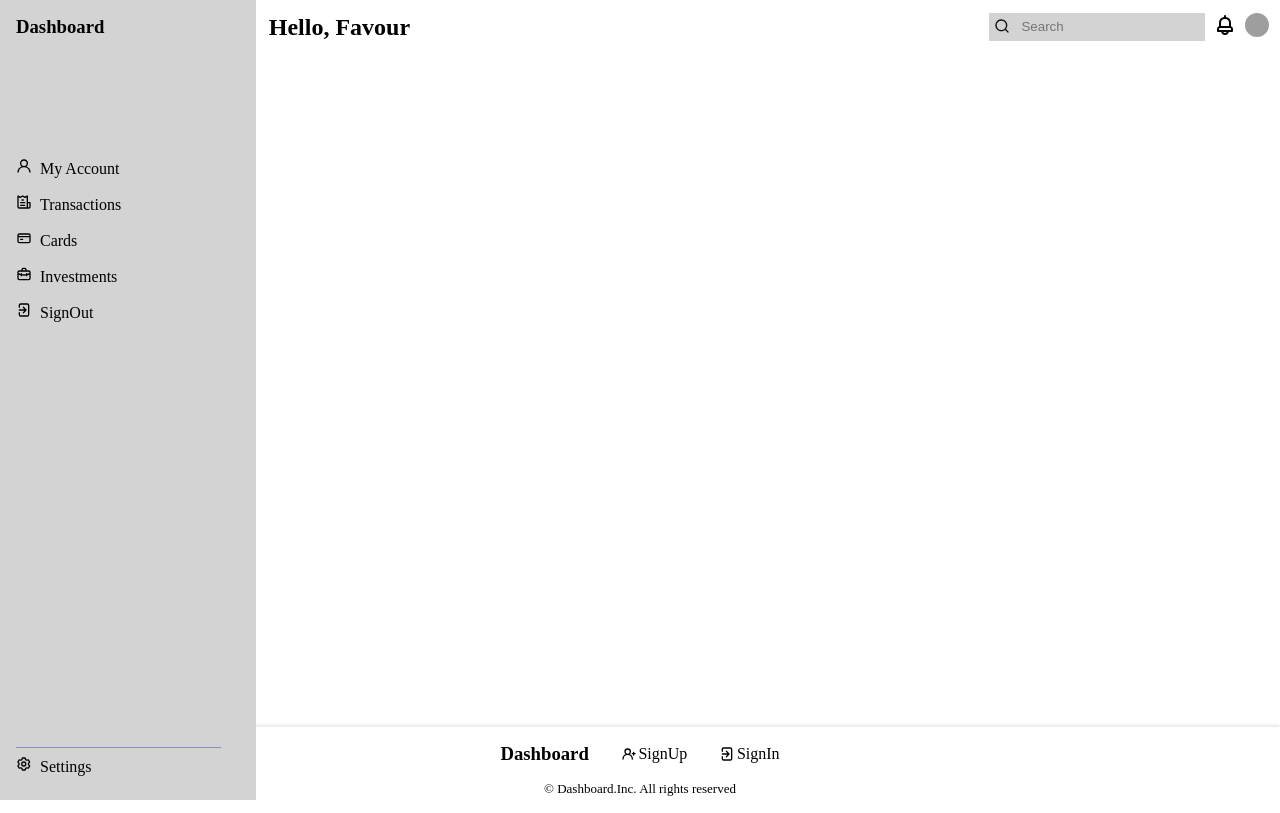
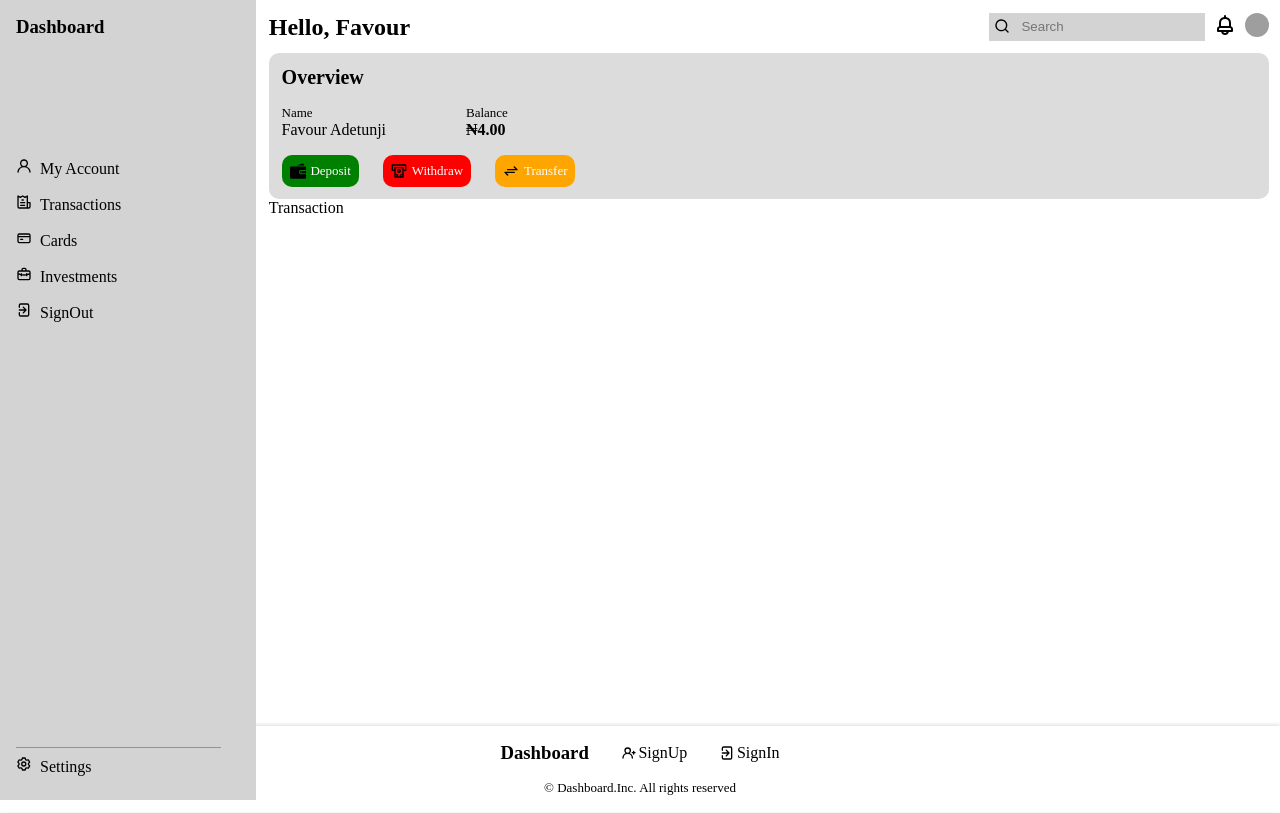
Before and after one commit to Tunjii10/Pay-Dashboard, a Vue app: page /dashboard in a window 1280 px wide. Built offline with nearby package versions, Linux system fonts and the light colour scheme; grey boxes are pictures that could not be loaded.

Commit message:
overview component

```diff
--- a/src/components/AccountDetailComponent.vue
+++ b/src/components/AccountDetailComponent.vue
@@ -18,7 +18,7 @@ export default {
             viewBox="0 0 24 24"
           >
             <path
-              fill="#121212"
+              fill=""
               d="M21.71,20.29,18,16.61A9,9,0,1,0,16.61,18l3.68,3.68a1,1,0,0,0,1.42,0A1,1,0,0,0,21.71,20.29ZM11,18a7,7,0,1,1,7-7A7,7,0,0,1,11,18Z"
             />
           </svg>
@@ -37,7 +37,7 @@ export default {
           viewBox="0 0 24 24"
         >
           <path
-            fill="#121212"
+            fill=""
             d="M21.71,20.29,18,16.61A9,9,0,1,0,16.61,18l3.68,3.68a1,1,0,0,0,1.42,0A1,1,0,0,0,21.71,20.29ZM11,18a7,7,0,1,1,7-7A7,7,0,0,1,11,18Z"
           />
         </svg>
@@ -120,6 +120,11 @@ export default {
   width: 1.5rem;
   height: 1.5rem;
 }
+
+.account-icon:hover {
+  color: var(--background-header-bg);
+  fill: var(--background-header-bg);
+}
 .account-menu {
   display: flex;
   flex-direction: row;
--- /dev/null
+++ b/src/components/OverviewComponent.vue
@@ -0,0 +1,163 @@
+<script>
+// import { RouterLink } from "vue-router";
+export default {
+  name: "OverviewComponent",
+  components: {
+    // RouterLink,
+  },
+};
+</script>
+
+<template>
+  <div class="overview-container">
+    <div>
+      <h3 class="overview-title">Overview</h3>
+    </div>
+    <div class="overview-details">
+      <div>
+        <p class="label">Name</p>
+        <p>Favour Adetunji</p>
+      </div>
+      <div>
+        <p class="label">Balance</p>
+        <p class="overview-amount"><span>&#8358;</span>4.00</p>
+      </div>
+    </div>
+    <div class="overview-buttons">
+      <div class="button deposit">
+        <svg
+          class="button-icon"
+          version="1.1"
+          id="Layer_1"
+          xmlns="http://www.w3.org/2000/svg"
+          xmlns:xlink="http://www.w3.org/1999/xlink"
+          x="0px"
+          y="0px"
+          viewBox="0 0 512 512"
+          style="enable-background: new 0 0 512 512"
+          xml:space="preserve"
+        >
+          <g>
+            <g>
+              <path
+                d="M335.367,257.951c-7.187,0-13.033,5.847-13.033,13.034v43.562c0,7.187,5.847,13.033,13.033,13.033H512v-69.628H335.367z
+			 M357.347,312.858c-11.097,0-20.094-8.996-20.094-20.094c0-11.097,8.996-20.094,20.094-20.094s20.094,8.996,20.094,20.094
+			C377.44,303.862,368.444,312.858,357.347,312.858z"
+              />
+            </g>
+          </g>
+          <g>
+            <g>
+              <path
+                d="M335.367,227.534H512V152.95c0-23.959-19.492-43.45-43.45-43.45h-6.084H133.703H43.45C19.492,109.5,0,128.991,0,152.95
+			v310.047c0,23.959,19.492,43.451,43.45,43.451h425.099c23.959,0,43.45-19.492,43.45-43.451v-105H335.367
+			c-23.959,0-43.45-19.491-43.45-43.45v-43.562C291.917,247.026,311.41,227.534,335.367,227.534z"
+              />
+            </g>
+          </g>
+          <g>
+            <g>
+              <polygon points="425.425,5.552 219.067,79.082 451.626,79.082 		" />
+            </g>
+          </g>
+        </svg>
+
+        <p>Deposit</p>
+      </div>
+      <div class="button withdraw">
+        <svg
+          class="button-icon"
+          xmlns="http://www.w3.org/2000/svg"
+          viewBox="0 0 24 24"
+        >
+          <path
+            fill=""
+            d="M22,2H2A1,1,0,0,0,1,3v8a1,1,0,0,0,1,1H5v9a1,1,0,0,0,1,1H18a1,1,0,0,0,1-1V12h3a1,1,0,0,0,1-1V3A1,1,0,0,0,22,2ZM7,20V18a2,2,0,0,1,2,2Zm10,0H15a2,2,0,0,1,2-2Zm0-4a4,4,0,0,0-4,4H11a4,4,0,0,0-4-4V8H17Zm4-6H19V7a1,1,0,0,0-1-1H6A1,1,0,0,0,5,7v3H3V4H21Zm-9,5a3,3,0,1,0-3-3A3,3,0,0,0,12,15Zm0-4a1,1,0,1,1-1,1A1,1,0,0,1,12,11Z"
+          />
+        </svg>
+        <p>Withdraw</p>
+      </div>
+      <div class="button transfer">
+        <svg
+          class="button-icon"
+          xmlns="http://www.w3.org/2000/svg"
+          viewBox="0 0 24 24"
+        >
+          <path
+            fill=""
+            d="M21.71,9.29l-4-4a1,1,0,0,0-1.42,1.42L18.59,9H7a1,1,0,0,0,0,2H21a1,1,0,0,0,.92-.62A1,1,0,0,0,21.71,9.29ZM17,13H3a1,1,0,0,0-.92.62,1,1,0,0,0,.21,1.09l4,4a1,1,0,0,0,1.42,0,1,1,0,0,0,0-1.42L5.41,15H17a1,1,0,0,0,0-2Z"
+          />
+        </svg>
+        <p>Transfer</p>
+      </div>
+    </div>
+  </div>
+</template>
+
+<style scoped>
+.overview-container {
+  margin: var(--mb-0-75) 0 0 0;
+  background-color: #dcdcdc;
+  border-radius: 10px;
+  padding: 0.8rem;
+}
+
+.overview-title {
+  font-size: var(--h3-font-size);
+  font-weight: var(--font-semi-bold);
+}
+
+.overview-details {
+  margin: var(--mb-1) 0 var(--mb-1) 0;
+  display: flex;
+  flex-direction: row;
+  gap: 5rem;
+}
+
+.overview-details .label {
+  font-size: var(--smaller-font-size);
+}
+
+.overview-amount {
+  font-weight: var(--font-semi-bold);
+}
+
+.overview-buttons {
+  display: flex;
+  flex-wrap: wrap;
+  gap: 1.5rem;
+}
+
+.button {
+  border-radius: 10px;
+  padding: 0.5rem;
+  color: var(--container-color);
+  font-size: var(--smaller-font-size);
+  display: flex;
+  flex-direction: row;
+  gap: 0.3rem;
+}
+
+.button:hover {
+  transform: scale(1.1);
+  transition: transform 0.15s ease;
+}
+
+.button:active {
+  background-color: var(--background-header-bg);
+}
+
+.button-icon {
+  width: 1rem;
+  height: 1rem;
+}
+.deposit {
+  background-color: green;
+}
+.withdraw {
+  background-color: red;
+}
+.transfer {
+  background-color: orange;
+}
+</style>
--- /dev/null
+++ b/src/components/TransactionComponent.vue
@@ -0,0 +1,15 @@
+<script>
+// import { RouterLink } from "vue-router";
+export default {
+  name: "TransactionComponent",
+  components: {
+    // RouterLink,
+  },
+};
+</script>
+
+<template>
+  <div>Transaction</div>
+</template>
+
+<style scoped></style>
--- a/src/views/DashboardView.vue
+++ b/src/views/DashboardView.vue
@@ -1,10 +1,14 @@
 <script>
 // import { RouterLink } from "vue-router";
 import AccountDetailComponent from "../components/AccountDetailComponent.vue";
+import OverviewComponent from "../components/OverviewComponent.vue";
+import TransactionComponent from "../components/TransactionComponent.vue";
 export default {
   name: "DashboardView",
   components: {
     AccountDetailComponent,
+    OverviewComponent,
+    TransactionComponent,
   },
 };
 </script>
@@ -12,6 +16,8 @@ export default {
 <template>
   <div class="dashboard-container">
     <AccountDetailComponent />
+    <OverviewComponent />
+    <TransactionComponent />
   </div>
 </template>
 
```
